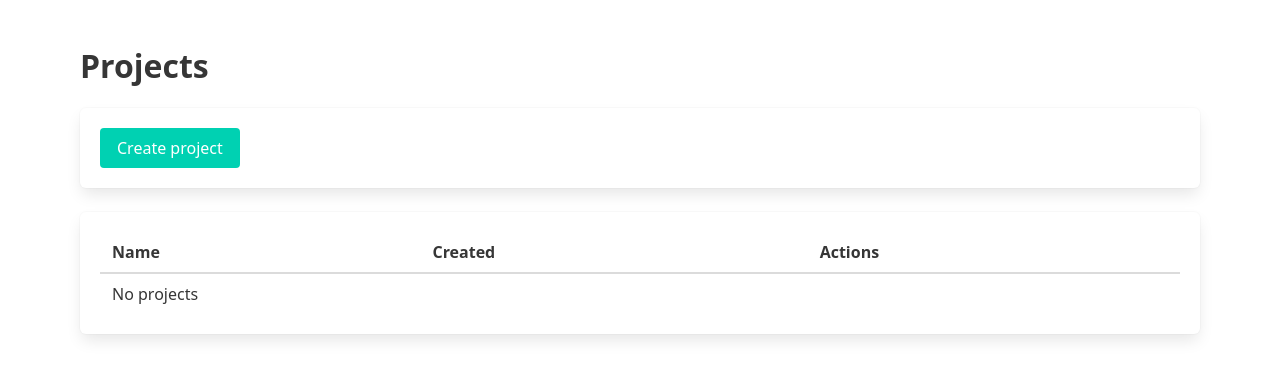
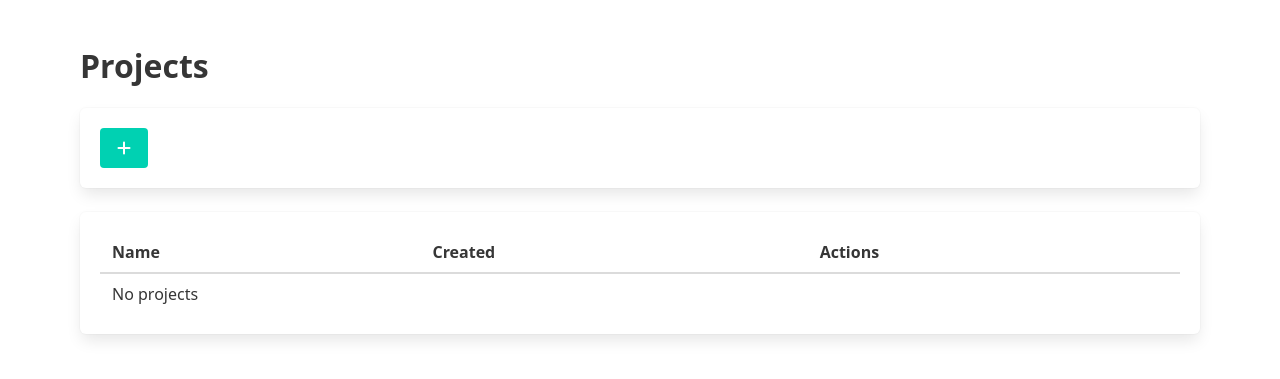
Before and after one commit to dethbird/cdn, a PHP site: template templates/projects/list.twig in a window 1280 px wide. Shown: the part 52-431 px from the top of the page. Run offline with PHP 8.4, Linux system fonts and the light colour scheme; the template is opened without the code that fills it, so the values that code supplies are empty; some libraries are stand-ins or nearby versions.

Commit message:
all buttons changed to icon buttons

```diff
--- a/templates/projects/create.twig
+++ b/templates/projects/create.twig
@@ -15,7 +15,9 @@
       </div>
       <div class="field">
         <div class="control">
-          <button class="button is-primary">Create</button>
+          <button class="button is-primary" title="Create project" aria-label="Create project" type="submit">
+            <i class="fa-solid fa-plus" aria-hidden="true"></i>
+          </button>
         </div>
       </div>
     </form>
--- a/templates/projects/list.twig
+++ b/templates/projects/list.twig
@@ -5,7 +5,9 @@
 {% block content %}
   <h1 class="title">Projects</h1>
   <div class="box">
-    <a class="button is-primary" href="/projects/create">Create project</a>
+    <a class="button is-primary" href="/projects/create" title="Create project" aria-label="Create project">
+      <i class="fa-solid fa-plus" aria-hidden="true"></i>
+    </a>
   </div>
   <div class="box">
     <table class="table is-fullwidth">
@@ -16,9 +18,13 @@
             <td>{{ p.name|e }}</td>
             <td>{{ p.created_at }}</td>
             <td>
-              <a class="button is-small" href="/projects/{{ p.id }}/rename">Rename</a>
+              <a class="button is-small" href="/projects/{{ p.id }}/rename" title="Rename" aria-label="Rename project {{ p.id }}">
+                <i class="fa-solid fa-pen-to-square" aria-hidden="true"></i>
+              </a>
               <form method="post" action="/projects/{{ p.id }}/delete" style="display:inline" onsubmit="return confirm('Delete project and unlink media?');">
-                <button class="button is-small is-danger">Delete</button>
+                <button class="button is-small is-danger" title="Delete" aria-label="Delete project {{ p.id }}">
+                  <i class="fa-solid fa-trash" aria-hidden="true"></i>
+                </button>
               </form>
             </td>
           </tr>
--- a/templates/projects/rename.twig
+++ b/templates/projects/rename.twig
@@ -14,7 +14,9 @@
       </div>
       <div class="field">
         <div class="control">
-          <button class="button is-primary">Save</button>
+          <button class="button is-primary" title="Save" aria-label="Save project name" type="submit">
+            <i class="fa-solid fa-check" aria-hidden="true"></i>
+          </button>
         </div>
       </div>
     </form>
```
